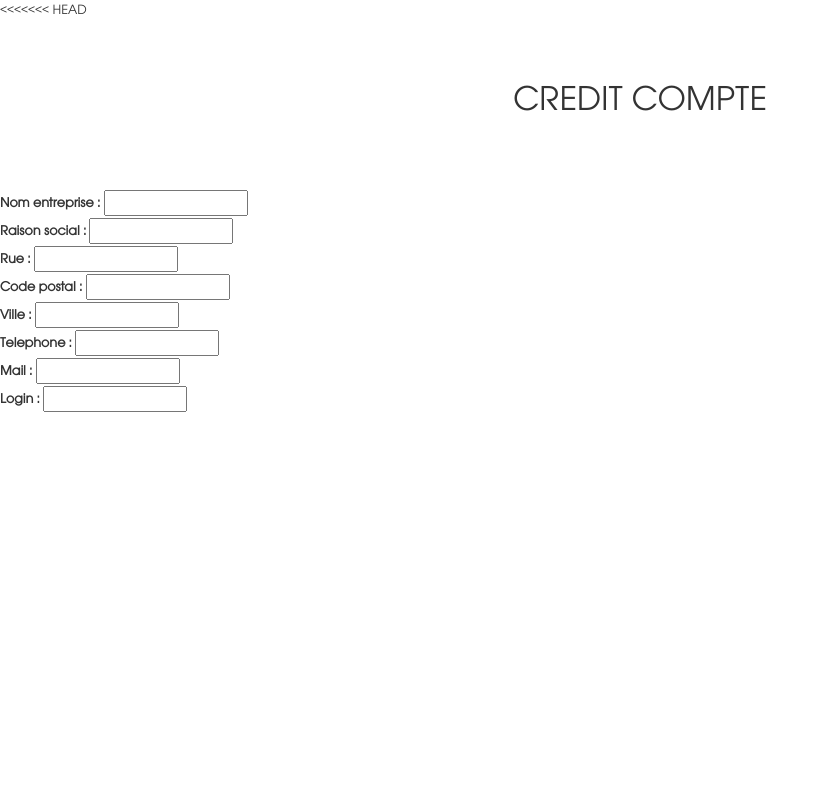
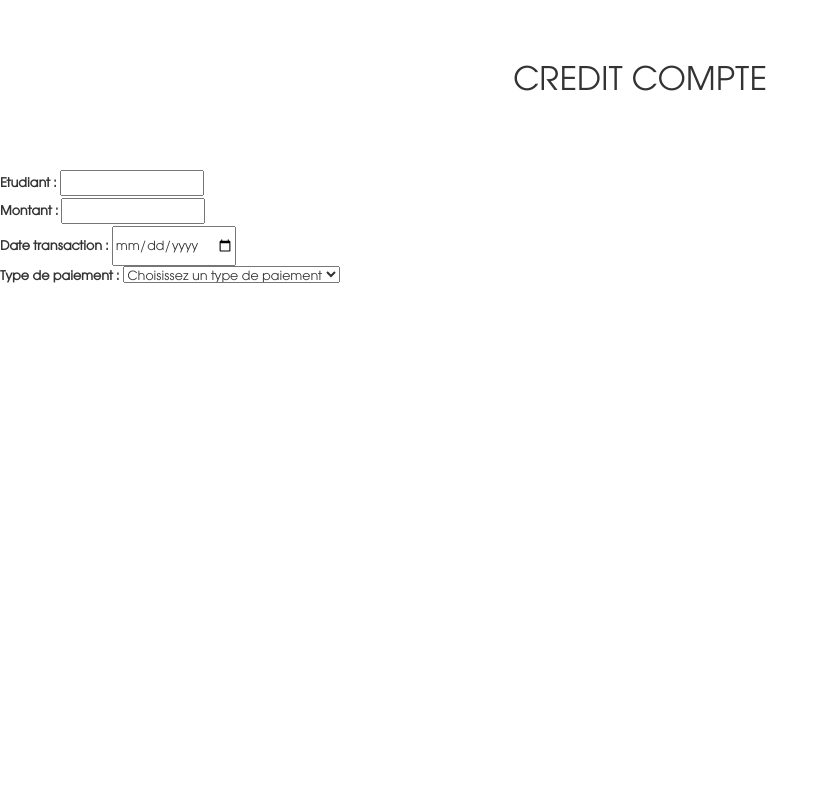
Before and after one commit to Karnak19/self_start, a PHP site: page /self_start/compte/credit_compte.php in a window 1280 px wide. Shown: the whole page, without its empty margins (0-829 px from the left). Run offline with PHP 8.4, Linux system fonts and the light colour scheme.

Commit message:
pensée pour basile le chomeur et dormeur du val

```diff
--- a/compte/credit_compte.php
+++ b/compte/credit_compte.php
@@ -1,4 +1,4 @@
-<<<<<<< HEAD
+
 <html>
    <?php
       include ('../inc/configure.inc.php');
@@ -10,27 +10,19 @@
 	   <br><h1 style= "text-align:center;">CREDIT COMPTE</h1><br><br>
 
 	   <br>
-	   <label>Nom entreprise :</label>
-       <input type="text" name="NOM_ENT" value="" /><br>
+	   <label>Etudiant : </label>
+       <input type="text" name="etudiant" value="" /><br>
 
 
-       <label>Raison social :</label>
-       <input type="text" name="RAS_ENT" value="" /><br>
+       <label>Montant :</label>
+       <input type="text" name="montant_cred" value="" /><br>
 
-		<label> Rue : </label>
-		<input type="text" name="RUE_ENT" value="" /><br>
-		<label> Code postal : </label>
-		<input type="text" name="COP_ENT" value="" /><br>
-		<label> Ville : </label>
-		<input type="text" name="VIL_ENT" value="" /><br>
-
-		<label> Telephone : </label>
-		<input type="text" name="TEL_ENT" value="" /><br>
-		<label> Mail : </label>
-		<input type="text" name="MAI_ENT" value="" /><br>
-		<label> Login : </label>
-		<input type="text" name="LOG_ENT" value=""required/><br>
-
-
+		<label> Date transaction : </label>
+		<input type="date" name="date_cred" value="" /><br>
+		<label> Type de paiement : </label>
+		<select name="liste_type">
+		<option value=""> Choisissez un type de paiement </option>
+		<option value="1"> Especes </option>
+		<option value="2">Cheque</option>
    </body>
 </html>
```
